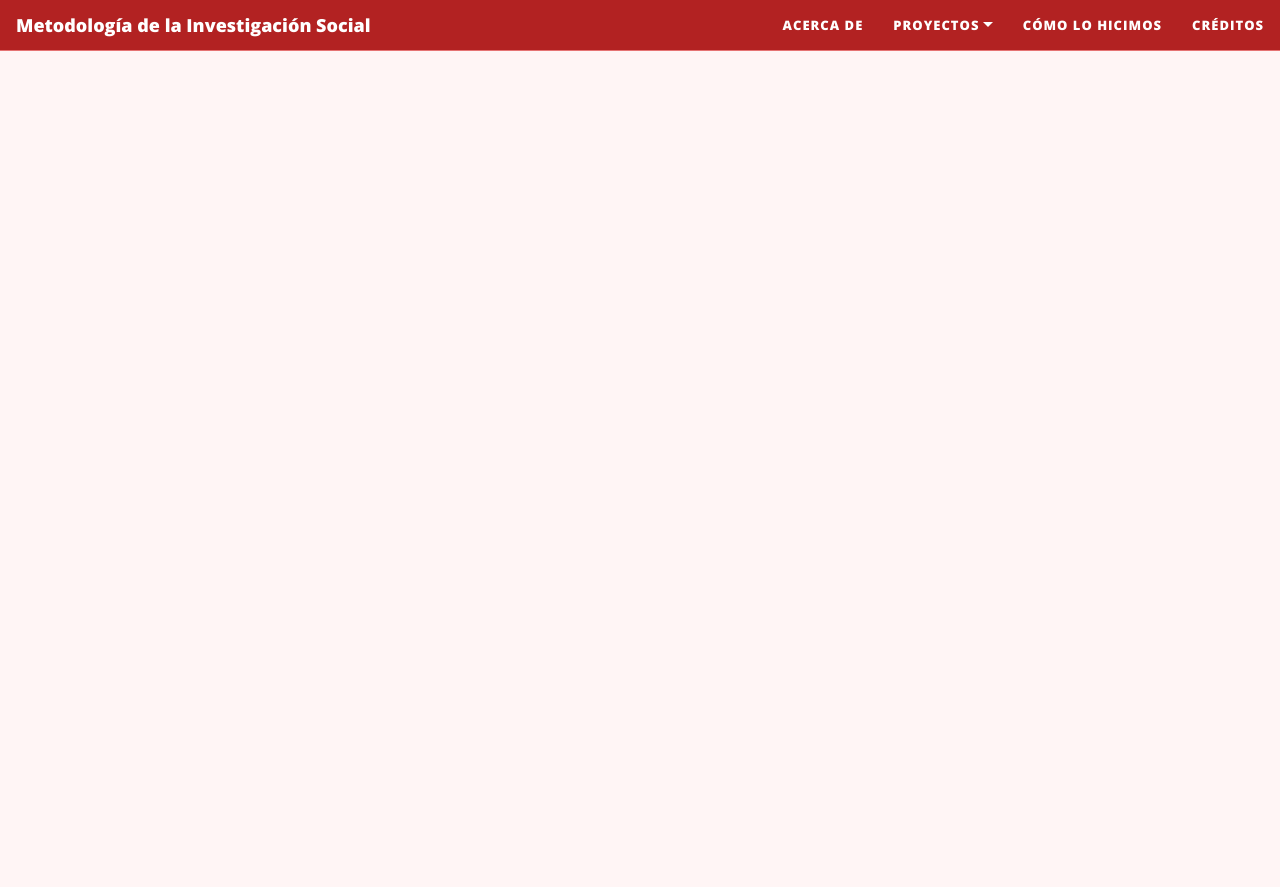
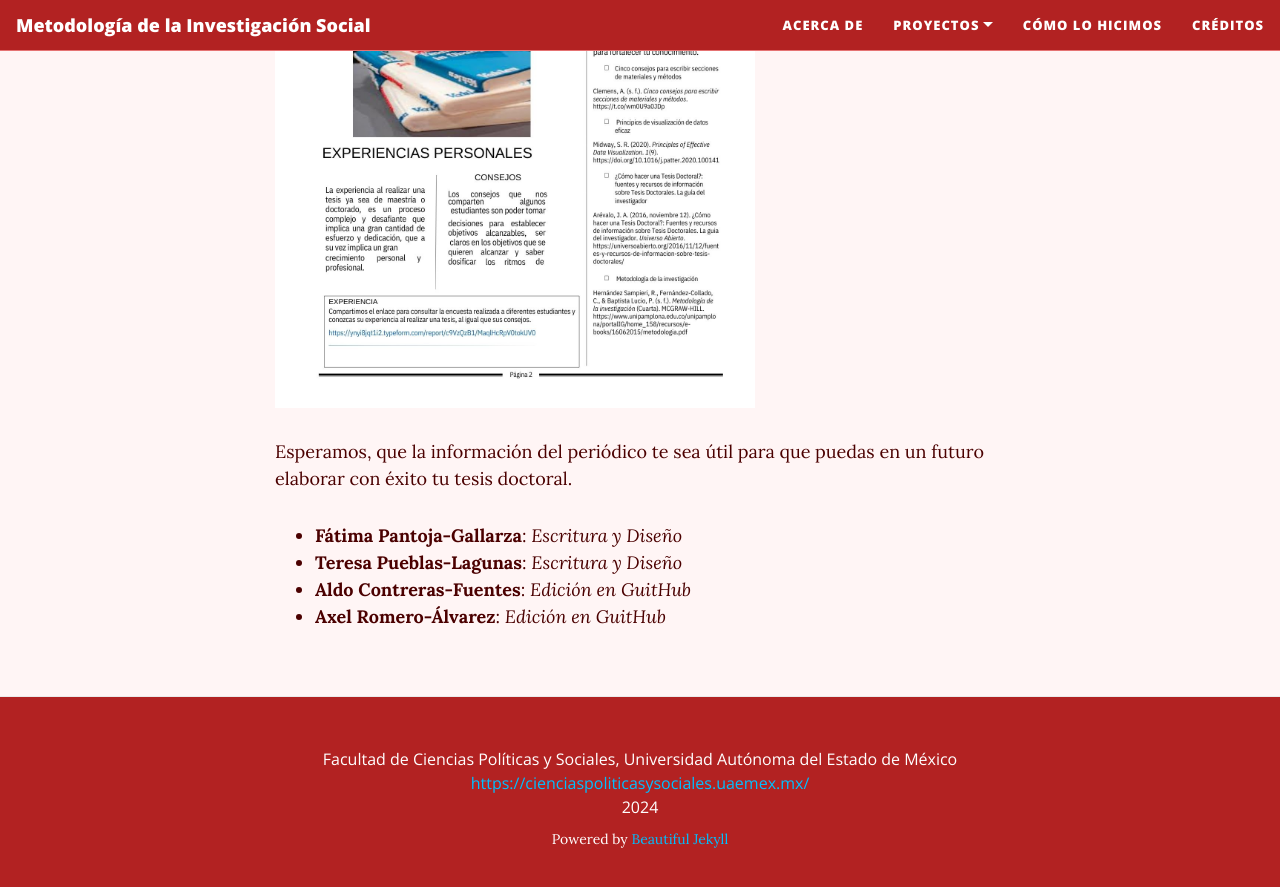
Before and after one commit to rosariorogel/metodologia, a Jekyll site: the page built from _pages/tesis-trending.md, in a window 1280 px wide and 900 px high, scrolled down 1637 px. Shown: the top 887 px of the window. Built offline with Jekyll 4.4.1, drawn with Linux system fonts in a browser that asks for light colours; nearby versions of some CDN libraries; some of the changed text lies outside the part shown.

Commit message:
IMG trending.md

```diff
--- a/_pages/tesis-trending.md
+++ b/_pages/tesis-trending.md
@@ -5,15 +5,19 @@ subtitle: Pasos para elaborar una tesis doctoral
 permalink: tesis-trending
 ---
 
-#¿Cómo hacer una tesis?
+# ¿Cómo hacer una tesis?
 
 Querido lector, a continuación te presentamos una sección donde ofrecemos algunos consejos acerca de Cómo hacer una tesis doctoral y poder obtener las oportunidades laborales que se te presenten, así como satisfacer una de tus necesidades de reconocimiento profesional.
 
-<img src="{{ site.baseurl }}/assets/img/periodico.pdf - 1.jpg" style="float:left;width:1080px;padding-right:1920px;">
+<img src="{{ site.baseurl }}/assets/img/periodico.pdf - 1.jpg" style="float:left;width:500px;padding-right:20px;">
+<div style="clear: both;"></div>
 
-<img src="{{ site.baseurl }}/assets/img/periodico.pdf - 2.jpg" style="float:left;width:1080px;padding-right:1920px;">
+<img src="{{ site.baseurl }}/assets/img/periodico.pdf - 2.jpg" style="float:left;width:500px;padding-right:20px;">
+<div style="clear: both;"></div>
 
 Esperamos, que la información del periódico te sea útil para que puedas en un futuro elaborar con éxito tu tesis doctoral.
 
-*Créditos: Fátima-Pantoja, Tere-Pueblas*
-*Colaboradores: Aldo-Contreras, Axel-Romero*
+* **Fátima Pantoja-Gallarza**: *Escritura y Diseño*
+* **Teresa Pueblas-Lagunas**: *Escritura y Diseño*
+* **Aldo Contreras-Fuentes**: *Edición en GuitHub*
+* **Axel Romero-Álvarez**: *Edición en GuitHub*
```
